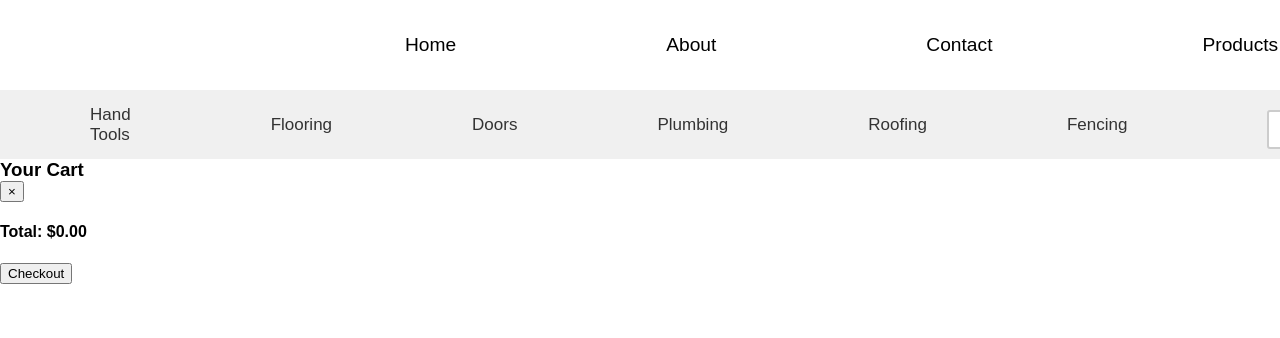
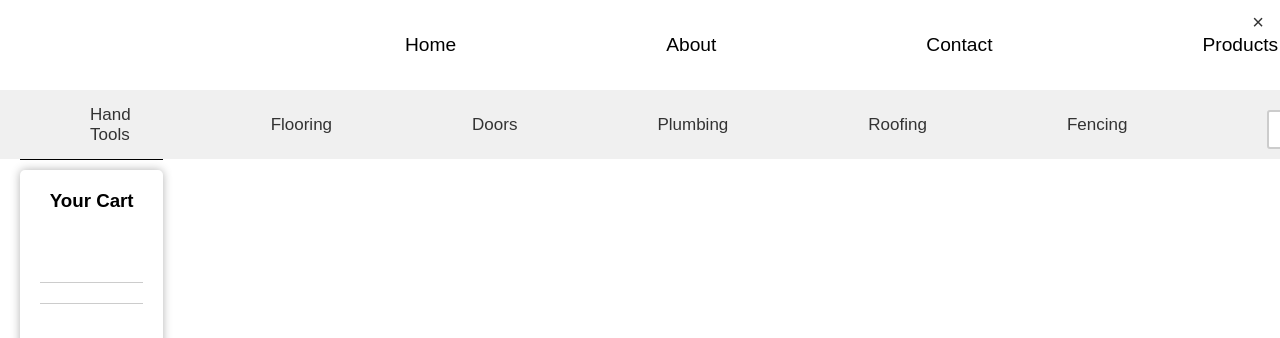
Before and after one commit to VictorWanjala/OneStopBuild, a plain HTML site: page index.html in a window 1280 px wide. Shown: the top 338 px of the page. Drawn offline with Linux system fonts and the light colour scheme; no server answers.

Commit message:
Updating css

```diff
--- a/index.html
+++ b/index.html
@@ -85,19 +85,17 @@
     </ul>
   </nav>
 
-        <div class="cart-modal">
+        <div class="cart-modal" id="cart-modal">
             <div class="cart-content">
             <h3>Your Cart</h3>
             <button class="close-cart" id="close-cart">&times;</button>
-            </div>
             <div class="cart-items" id="cart-container">
             </div>
             <div class="cart-footer">
-            <h4>Total: <span id="cart-total">$0.00</span></h4>
-            <button class="checkout-button">Checkout</button>
+                <h4>Total: <span id="cart-total">$0.00</span></h4>
+                <button class="checkout-button">Checkout</button>
+                </div>
             </div>
-
-
         </div>
 
 
--- a/script.js
+++ b/script.js
@@ -91,12 +91,13 @@ document.addEventListener('DOMContentLoaded', function() {
                 } else {
                     alert('No products added to the cart.');
                 }
-
+            console.log(toggleCartModal)
             };
 
             // Attach click event to the cart icon to toggle the cart modal
             const cartIcon = document.getElementById('cart-icon');
             cartIcon.addEventListener('click', toggleCartModal);
+
 
             // Function to close the cart modal
             const closeCartModal = () => {
--- a/style.css
+++ b/style.css
@@ -25,14 +25,91 @@ body {
     align-items: center;
     justify-content: center;
 }
+
+.cart-modal {
+
+   display: inline-block;
+    justify-content: space-between;
+    margin: 0px 20px;
+    padding: 10px 0px;
+    border-top: 1px solid;
+}
+
 .cart-icon{
     background-color: #ff9900;
     color: #fff;
     border: none;
-    padding: 10px 15px;
+    padding: 10px 20px;
     border-radius: 3px;
     cursor: pointer;
 }
+
+.cart-content {
+    background-color: #fff;
+    padding: 20px;
+    border-radius: 5px;
+    box-shadow: 0 0 10px rgba(0, 0, 0, 0.3);
+    text-align: center;
+    overflow-y: auto;
+}
+
+.close-cart {
+    position: absolute;
+    top: 10px;
+    right: 10px;
+    font-size: 20px;
+    background: none;
+    border: none;
+    cursor: pointer;
+    color: #333;
+}
+
+.cart-items {
+    max-height: 300px;
+    overflow-y: auto;
+    margin-top: 70px;
+    border-top: 1px solid #ccc;
+    border-bottom: 1px solid #ccc;
+    padding: 10px 0;
+}
+
+.cart-item {
+    display: flex;
+    justify-content: space-between;
+    padding: 5px 10px;
+    border-bottom: 1px solid #ccc;
+}
+
+.cart-footer {
+    margin-top: 50px;
+    text-align: right;
+}
+
+.cart-total {
+    font-weight: bold;
+    font-size: 18px;
+    color: #333;
+}
+
+.checkout-button {
+    background-color: #FF9900;
+    color: #fff;
+    border: none;
+    cursor: pointer;
+    font-size: 15px;
+    padding: 10px 20px;
+    border-radius: 3px;
+    transition: background-color 0.s ease;
+}
+
+.checkout-button:hover {
+    background-color: #0056b3;
+}
+
+
+
+
+
 .top-nav-links li {
     margin: 0 105px;
 }
```
